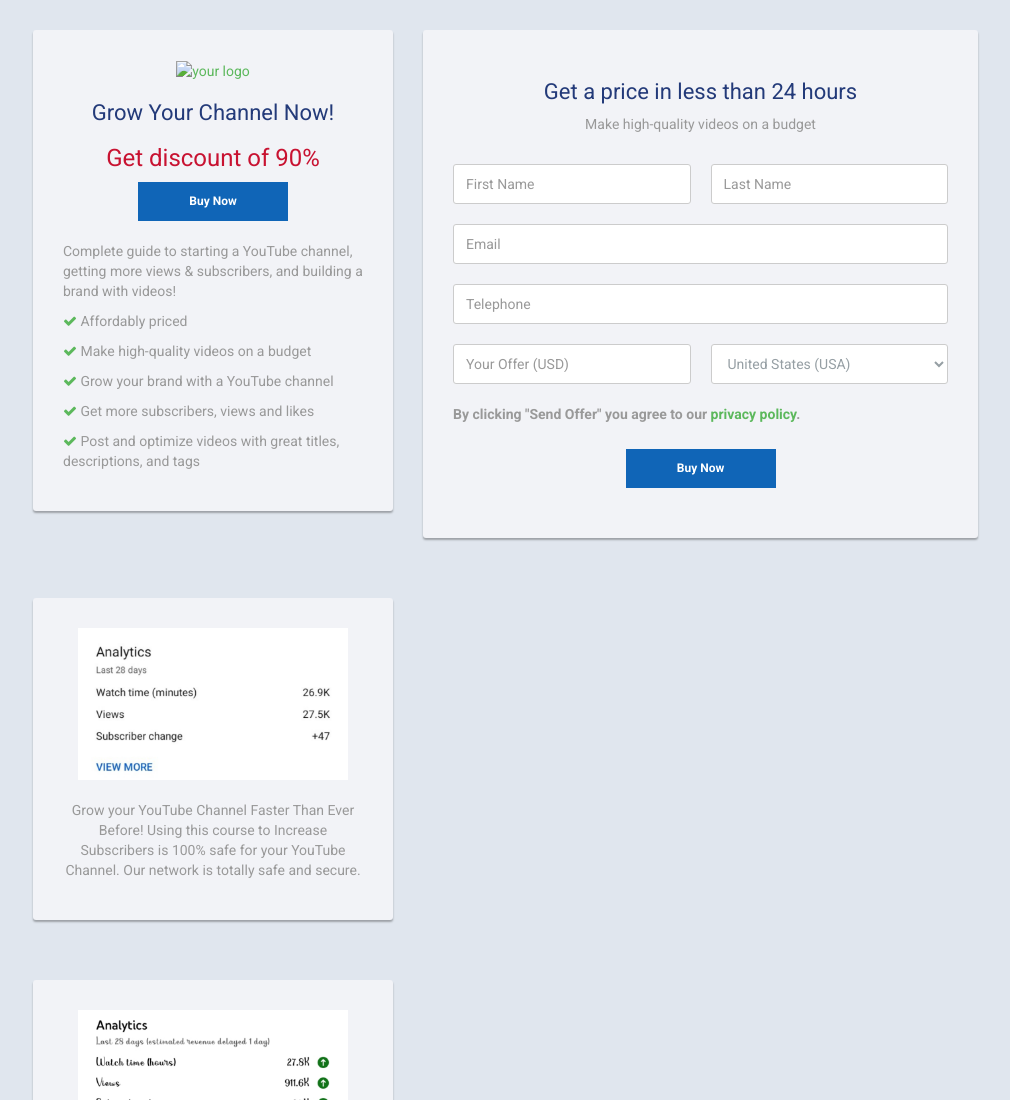
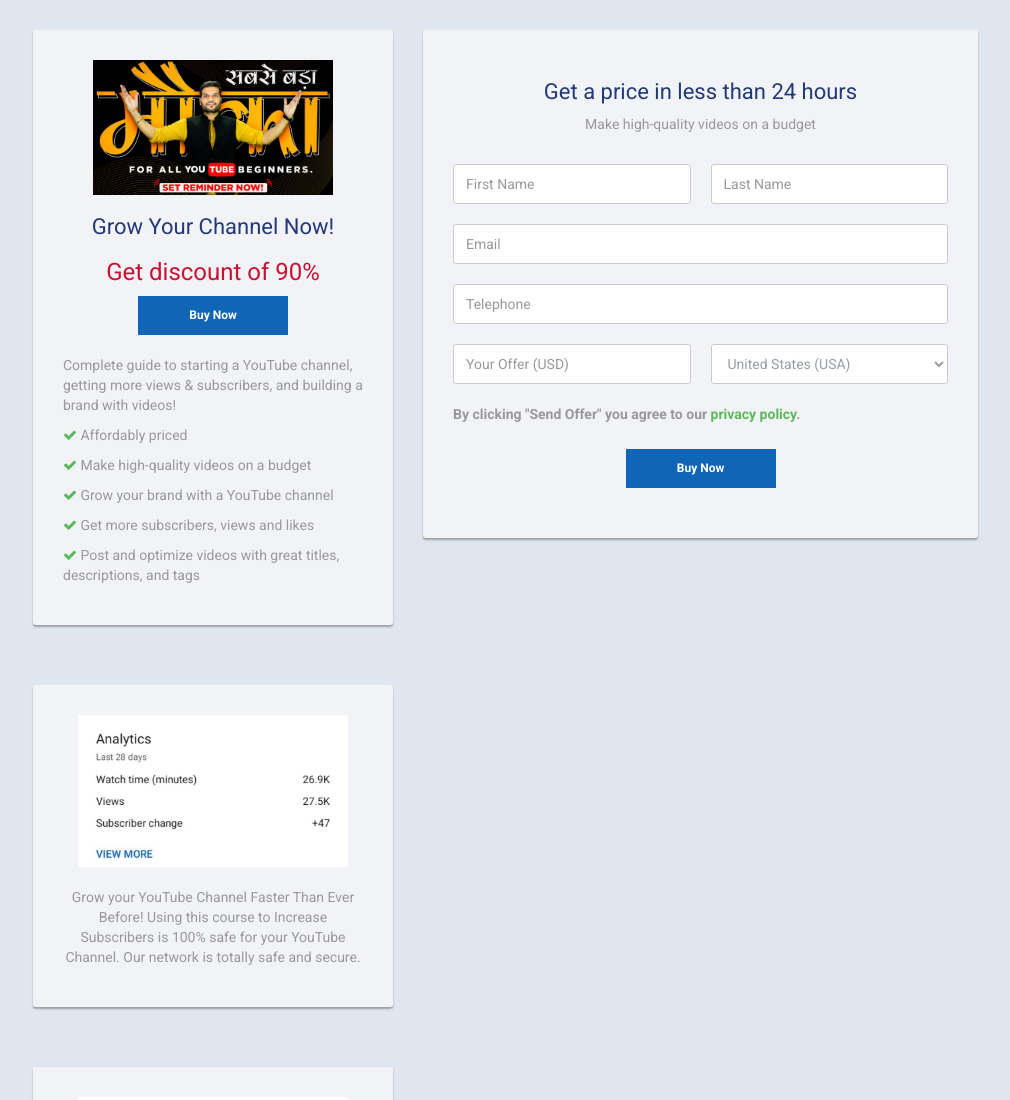
Before and after one commit to shubham-king/xyz, a plain HTML site: page index.html in a window 1280 px wide. Shown: the top 1100 px of the page, without its empty margins (37-1047 px from the left). Drawn offline with nearby package versions, Linux system fonts and the light colour scheme.

Commit message:
Update index.html

```diff
--- a/index.html
+++ b/index.html
@@ -94,7 +94,7 @@ color: #5cb85c;
 <div class="signup-form col-md-4">
 <form>
     <center>
-<a class="bd-logo-main" href="#"><img src="extra/yt2.png" title="your logo" width="80%"></a>
+<a class="bd-logo-main" href="#"><img src="extra/yt2.jpg" title="your logo" width="80%"></a>
      </center>
 <h2>Grow Your Channel Now!</h2>
 <h3 class="text-center" style="color:#c81231">Get discount of 90%</h3>
```
